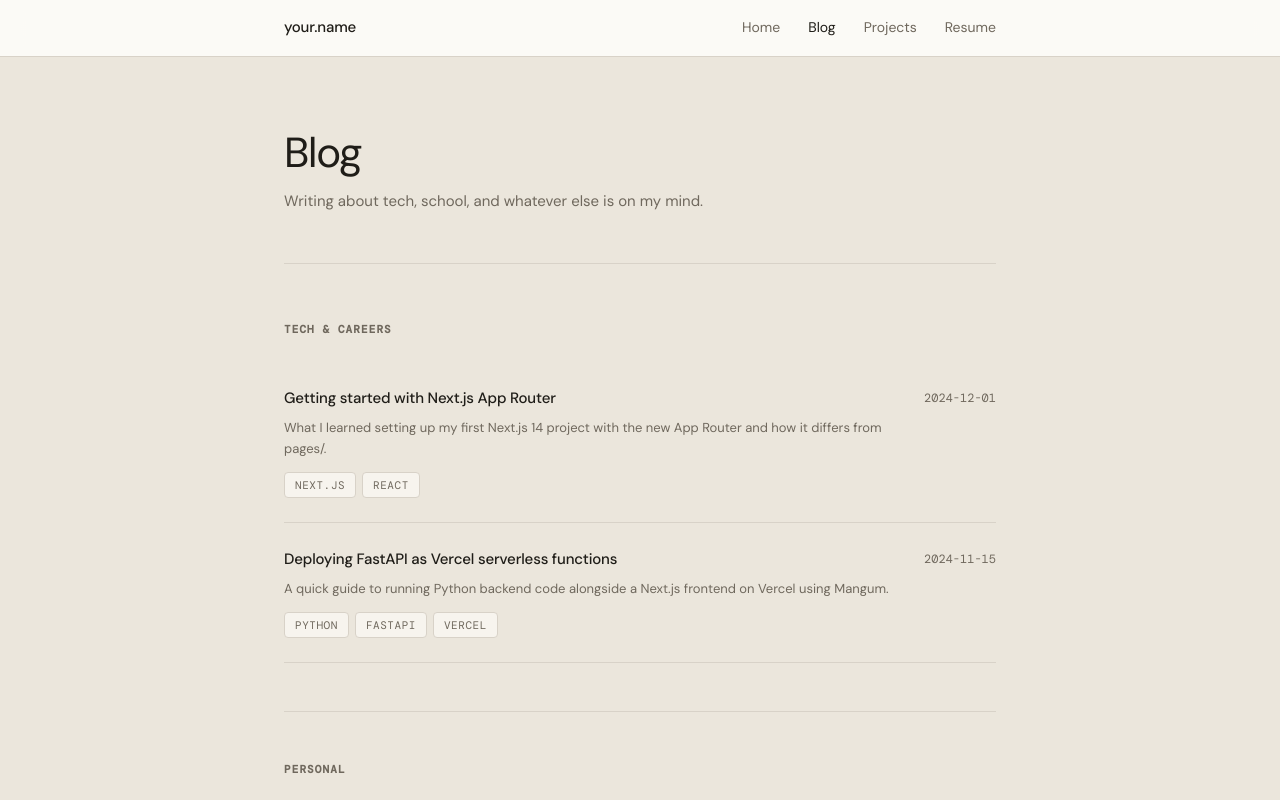
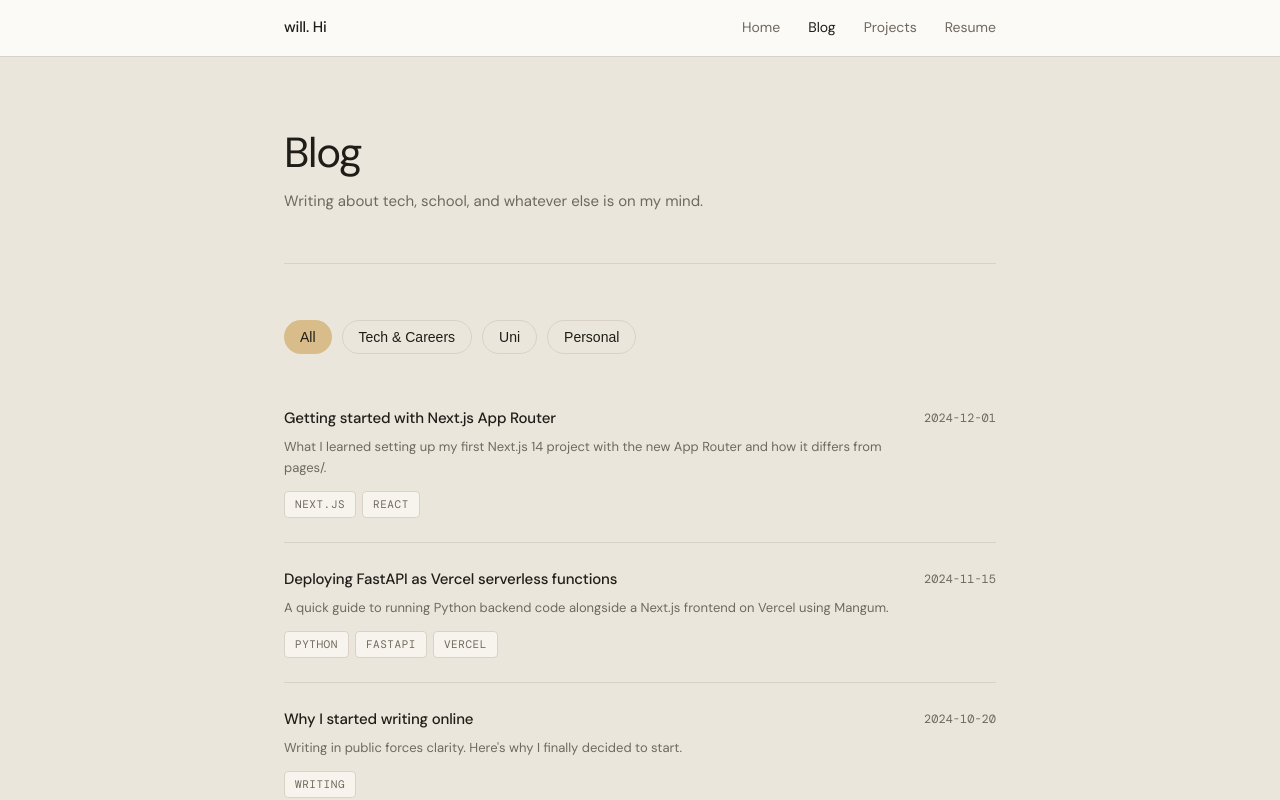
Before and after one commit to whindley5/first_website, a Next.js app: page /blog in a window 1280 px wide. Shown: the top 800 px of the page. Built offline with nearby package versions, Linux system fonts and the light colour scheme.

Commit message:
working resume page, but removing file for safety now, also added a robots.txt file

```diff
--- a/app/blog/page.js
+++ b/app/blog/page.js
@@ -1,36 +1,49 @@
+"use client";
+
+import { useMemo, useState } from 'react'
 import Link from 'next/link'
 
 // ── Placeholder posts — replace with real data later ──────────────
-const techPosts = [
+const posts = [
   {
-    slug:    'getting-started-with-nextjs',
-    title:   'Getting started with Next.js App Router',
-    date:    '2024-12-01',
+    slug: 'getting-started-with-nextjs',
+    title: 'Getting started with Next.js App Router',
+    date: '2024-12-01',
     excerpt: 'What I learned setting up my first Next.js 14 project with the new App Router and how it differs from pages/.',
-    tags:    ['next.js', 'react'],
+    tags: ['next.js', 'react'],
+    category: 'tech',
+    categoryLabel: 'Tech & Careers',
   },
   {
-    slug:    'fastapi-on-vercel',
-    title:   'Deploying FastAPI as Vercel serverless functions',
-    date:    '2024-11-15',
+    slug: 'fastapi-on-vercel',
+    title: 'Deploying FastAPI as Vercel serverless functions',
+    date: '2024-11-15',
     excerpt: 'A quick guide to running Python backend code alongside a Next.js frontend on Vercel using Mangum.',
-    tags:    ['python', 'fastapi', 'vercel'],
+    tags: ['python', 'fastapi', 'vercel'],
+    category: 'tech',
+    categoryLabel: 'Tech & Careers',
+  },
+  {
+    slug: 'why-i-started-writing',
+    title: 'Why I started writing online',
+    date: '2024-10-20',
+    excerpt: 'Writing in public forces clarity. Here\'s why I finally decided to start.',
+    tags: ['writing'],
+    category: 'personal',
+    categoryLabel: 'Personal',
   },
 ]
 
-const personalPosts = [
-  {
-    slug:    'why-i-started-writing',
-    title:   'Why I started writing online',
-    date:    '2024-10-20',
-    excerpt: 'Writing in public forces clarity. Here\'s why I finally decided to start.',
-    tags:    ['writing'],
-  },
+const categories = [
+  { id: 'all', label: 'All' },
+  { id: 'tech', label: 'Tech & Careers' },
+  { id: 'uni', label: 'Uni' },
+  { id: 'personal', label: 'Personal' },
 ]
 
 function PostList({ posts }) {
   return (
-    <ul style={{ listStyle: 'none', display: 'flex', flexDirection: 'column', gap: '0' }}>
+    <ul style={{ listStyle: 'none', display: 'grid', gap: '0' }}>
       {posts.map((post) => (
         <li key={post.slug} style={{ borderBottom: '1px solid var(--border)' }}>
           <Link
@@ -61,6 +74,16 @@ function PostList({ posts }) {
 }
 
 export default function BlogPage() {
+  const [selectedCategory, setSelectedCategory] = useState('all')
+
+  const filteredPosts = useMemo(() => {
+    if (selectedCategory === 'all') {
+      return posts
+    }
+
+    return posts.filter((post) => post.category === selectedCategory)
+  }, [selectedCategory])
+
   return (
     <div className="container">
       <header className="page-header">
@@ -68,20 +91,29 @@ export default function BlogPage() {
         <p>Writing about tech, school, and whatever else is on my mind.</p>
       </header>
 
-      <section>
-        <h2 style={{ fontSize: '11px', fontFamily: 'var(--font-mono)', color: 'var(--muted)', textTransform: 'uppercase', letterSpacing: '0.1em', marginBottom: '24px' }}>
-          Tech & Careers
-        </h2>
-        <PostList posts={techPosts} />
-      </section>
+      <section style={{ paddingBottom: '80px' }}>
+        <div style={{ display: 'flex', flexWrap: 'wrap', gap: '10px', marginBottom: '28px' }}>
+          {categories.map((category) => {
+            const isActive = selectedCategory === category.id
 
-      <hr className="divider" />
+            return (
+              <button
+                key={category.id}
+                type="button"
+                onClick={() => setSelectedCategory(category.id)}
+                className={`btn ${isActive ? 'btn-primary' : 'btn-outline'}`}
+                style={{
+                  borderRadius: '999px',
+                  padding: '8px 16px',
+                }}
+              >
+                {category.label}
+              </button>
+            )
+          })}
+        </div>
 
-      <section style={{ paddingBottom: '80px' }}>
-        <h2 style={{ fontSize: '11px', fontFamily: 'var(--font-mono)', color: 'var(--muted)', textTransform: 'uppercase', letterSpacing: '0.1em', marginBottom: '24px' }}>
-          Personal
-        </h2>
-        <PostList posts={personalPosts} />
+        <PostList posts={filteredPosts} />
       </section>
     </div>
   )
--- a/app/components/NavBar.js
+++ b/app/components/NavBar.js
@@ -17,7 +17,7 @@ export default function NavBar() {
     <nav>
       <div className="nav-inner">
         <Link href="/" className="nav-logo">
-          your.name  {/* ← change this */}
+          will. Hi  {/* ← change this */}
         </Link>
         <div className="nav-links">
           {links.map(({ href, label }) => (
--- a/next.config.mjs
+++ b/next.config.mjs
@@ -1,4 +1,15 @@
 /** @type {import('next').NextConfig} */
-const nextConfig = {};
+const nextConfig = {
+  async headers() {
+    return [
+      {
+        source: '/WilliamHindley_Work_CV.pdf',
+        headers: [
+          { key: 'X-Robots-Tag', value: 'noindex, nofollow' },
+        ],
+      },
+    ]
+  },
+};
 
 export default nextConfig;
```
Also changed, not shown: app/resume/page.js (+12 -7 lines), public/robots.txt (added).
